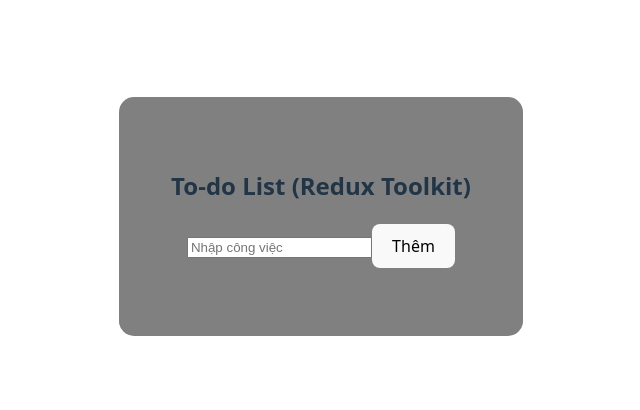
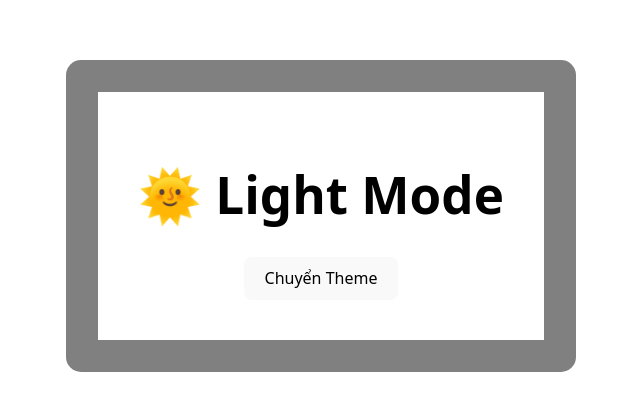
Before and after one commit to NguyenXuanThi/REACTJS, a React (Vite) app in the folder counter-app/: page / in a window 1280 px wide. Shown: the part 184-594 px from the top of the page, without its empty margins (319-959 px from the left). Built offline with nearby package versions, Linux system fonts and the light colour scheme.

Commit message:
3. Toggle Theme (Dark/Light mode)

```diff
--- a/counter-app/src/App.css
+++ b/counter-app/src/App.css
@@ -1,5 +1,5 @@
 #root {
-  max-width: 1280px;
+  max-width: fit-content;
   margin: 0 auto;
   padding: 2rem;
   text-align: center;
@@ -13,3 +13,19 @@
   border-radius: 15px;
   padding: 50px;
 }
+
+.app {
+  text-align: center;
+  padding: 40px;
+  transition: background 0.3s, color 0.3s;
+}
+
+.light {
+  background: white;
+  color: black;
+}
+
+.dark {
+  background: #1e1e1e;
+  color: white;
+}
--- a/counter-app/src/App.jsx
+++ b/counter-app/src/App.jsx
@@ -2,51 +2,19 @@
 import { useDispatch, useSelector } from 'react-redux';
 import { increment, decrement } from '/src/components/counterSlice.jsx';
 import { addTodo, toggleTodo, removeTodo } from '/src/components/todoSlice.jsx';
+import { toggleTheme } from './components/themeSlice';
 import './App.css';
+
 export default function App() {
-  const todos = useSelector(state => state.todos);
+  const theme = useSelector(state => state.theme);
   const dispatch = useDispatch();
-  const [input, setInput] = useState('');
-
-  const handleAdd = () => {
-    if (input.trim() === '') return;
-    dispatch(addTodo(input));
-    setInput('');
-  };
 
   return (
-    <div style={{ padding: '20px', maxWidth: '400px' }}>
-      <h2>To-do List (Redux Toolkit)</h2>
-      <input
-        value={input}
-        onChange={e => setInput(e.target.value)}
-        placeholder="Nhập công việc"
-      />
-      <button onClick={handleAdd}>Thêm</button>
-
-      <ul>
-        {todos.map(todo => (
-          <li
-            key={todo.id}
-            style={{
-              textDecoration: todo.completed ? 'line-through' : 'none',
-              cursor: 'pointer',
-            }}
-            onClick={() => dispatch(toggleTodo(todo.id))}
-          >
-            {todo.text}
-            <button
-              style={{ marginLeft: '10px' }}
-              onClick={e => {
-                e.stopPropagation();
-                dispatch(removeTodo(todo.id));
-              }}
-            >
-              Xoá
-            </button>
-          </li>
-        ))}
-      </ul>
+    <div className={`app ${theme}`}>
+      <h1>{theme === 'light' ? '🌞 Light Mode' : '🌙 Dark Mode'}</h1>
+      <button onClick={() => dispatch(toggleTheme())}>
+        Chuyển Theme
+      </button>
     </div>
   );
 }
--- a/counter-app/src/components/store.jsx
+++ b/counter-app/src/components/store.jsx
@@ -1,10 +1,12 @@
 import { configureStore } from '@reduxjs/toolkit';
 import counterReducer from './counterSlice';
 import todoReducer from './todoSlice';
+import themeReducer from './themeSlice';
 const store = configureStore({
   reducer: {
     counter: counterReducer,
     todos: todoReducer,
+    theme: themeReducer,
   },
 });
 
--- /dev/null
+++ b/counter-app/src/components/themeSlice.jsx
@@ -0,0 +1,12 @@
+import { createSlice } from '@reduxjs/toolkit';
+
+const themeSlice = createSlice({
+  name: 'theme',
+  initialState: 'light',
+  reducers: {
+    toggleTheme: (state) => (state === 'light' ? 'dark' : 'light'),
+  },
+});
+
+export const { toggleTheme } = themeSlice.actions;
+export default themeSlice.reducer;
```
Also changed, not shown: counter-app/src/minhChung/Screenshot 2025-04-23 152722.png (added).
